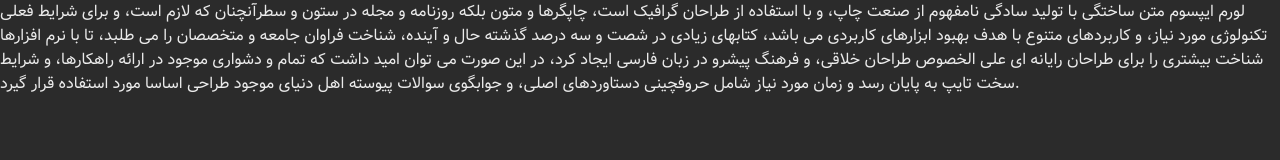
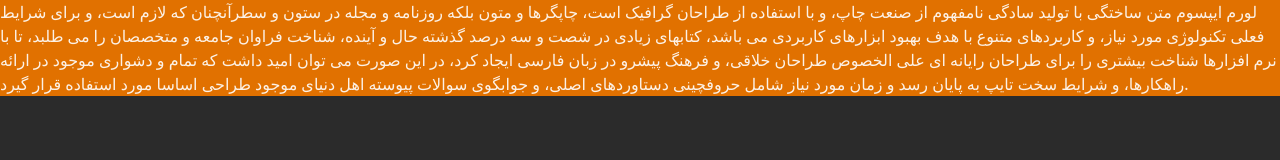
Before and after one commit to AmirabbasBagheri/test, a website built with Vite: page index.html in a window 1280 px wide. Built offline with nearby package versions, Linux system fonts and the light colour scheme.

Commit message:
xxxxxxxx

```diff
--- a/index.html
+++ b/index.html
@@ -10,7 +10,7 @@
 </head>
 
 <body class="bg-[#2b2b2b]">
-  <p class="text-white/90 font-family-vazir">لورم ایپسوم متن ساختگی با تولید سادگی نامفهوم از صنعت چاپ، و با استفاده از طراحان گرافیک است، چاپگرها و متون بلکه روزنامه و مجله در ستون و سطرآنچنان که لازم است، و برای شرایط فعلی تکنولوژی مورد نیاز، و کاربردهای متنوع با هدف بهبود ابزارهای کاربردی می باشد، کتابهای زیادی در شصت و سه درصد گذشته حال و آینده، شناخت فراوان جامعه و متخصصان را می طلبد، تا با نرم افزارها شناخت بیشتری را برای طراحان رایانه ای علی الخصوص طراحان خلاقی، و فرهنگ پیشرو در زبان فارسی ایجاد کرد، در این صورت می توان امید داشت که تمام و دشواری موجود در ارائه راهکارها، و شرایط سخت تایپ به پایان رسد و زمان مورد نیاز شامل حروفچینی دستاوردهای اصلی، و جوابگوی سوالات پیوسته اهل دنیای موجود طراحی اساسا مورد استفاده قرار گیرد.</p>
+  <p class="text-white/90 font-family-vazi bg-amber-600 ">لورم ایپسوم متن ساختگی با تولید سادگی نامفهوم از صنعت چاپ، و با استفاده از طراحان گرافیک است، چاپگرها و متون بلکه روزنامه و مجله در ستون و سطرآنچنان که لازم است، و برای شرایط فعلی تکنولوژی مورد نیاز، و کاربردهای متنوع با هدف بهبود ابزارهای کاربردی می باشد، کتابهای زیادی در شصت و سه درصد گذشته حال و آینده، شناخت فراوان جامعه و متخصصان را می طلبد، تا با نرم افزارها شناخت بیشتری را برای طراحان رایانه ای علی الخصوص طراحان خلاقی، و فرهنگ پیشرو در زبان فارسی ایجاد کرد، در این صورت می توان امید داشت که تمام و دشواری موجود در ارائه راهکارها، و شرایط سخت تایپ به پایان رسد و زمان مورد نیاز شامل حروفچینی دستاوردهای اصلی، و جوابگوی سوالات پیوسته اهل دنیای موجود طراحی اساسا مورد استفاده قرار گیرد.</p>
 </body>
 
 </html>
```
Also changed, not shown: src/css/output.css.
